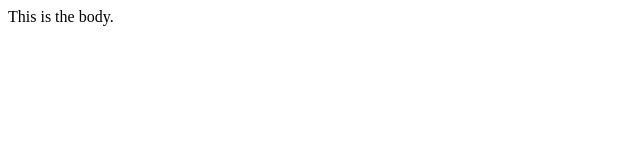
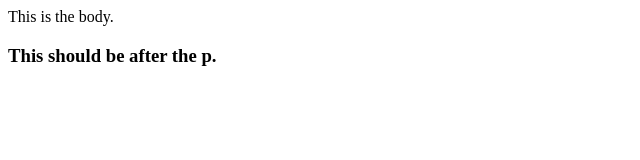
Before and after one commit to coffeeboss/celebrities, a plain HTML site: page web/index.html in a window 1280 px wide. Shown: the whole page, without its empty margins (0-640 px from the left). Drawn offline with Linux system fonts and the light colour scheme.

Commit message:
Added h3.

```diff
--- a/web/index.html
+++ b/web/index.html
@@ -1,3 +1,5 @@
 <html>
-    <body>This is the body.</body>
+    <body>This is the body.
+        <h3>This should be after the p.</h3>
+    </body>
 </html>
```
